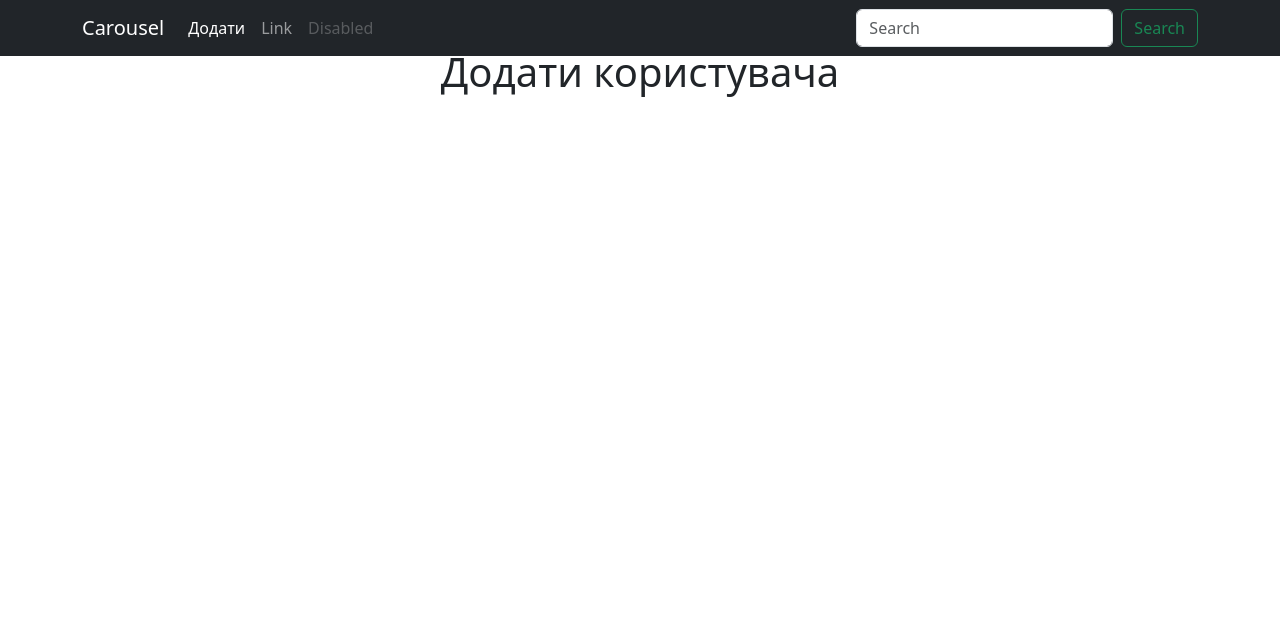
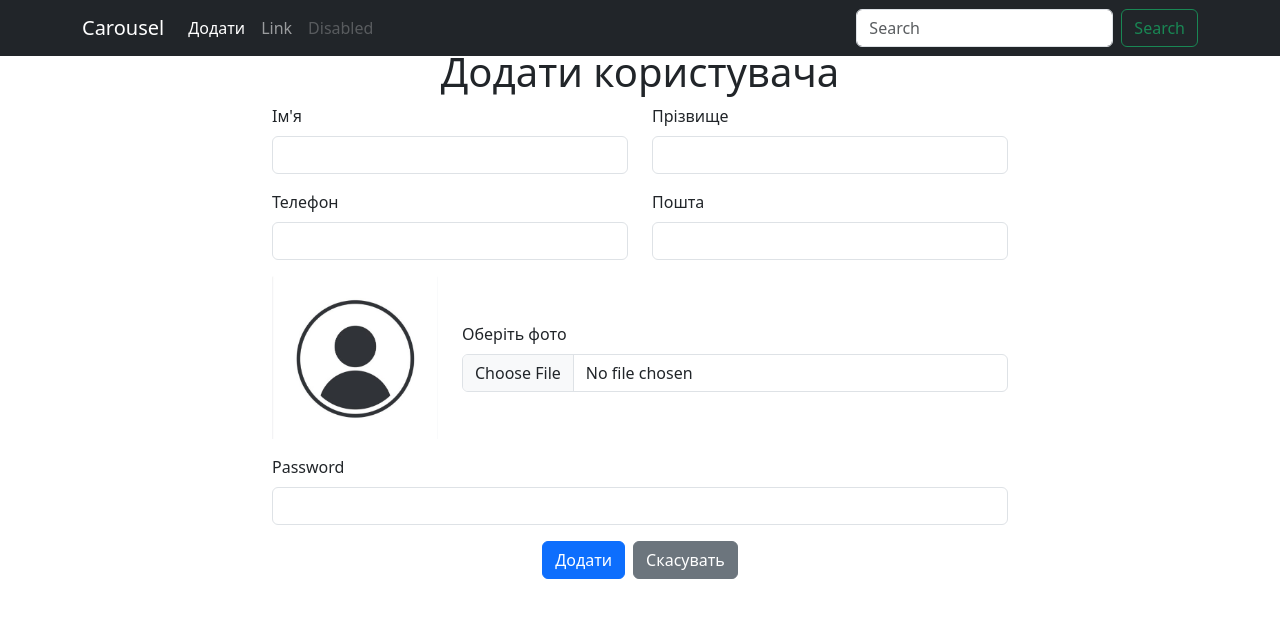
Before and after one commit to novakvova/HTML_JavaScript_NPR211, a plain HTML site: page 1.Simple HTML/create.html in a window 1280 px wide. Drawn offline with Linux system fonts and the light colour scheme.

Commit message:
Begin working forms validate

```diff
--- a/1.Simple HTML/create.html
+++ b/1.Simple HTML/create.html
@@ -12,11 +12,107 @@
 </head>
 <body>
 <script>loadDOM("/partials/header.html")</script>
-<main class="my-container">
-    <h1 class="my-center">Додати користувача</h1>
+<main class="container">
+    <h1 class="text-center">Додати користувача</h1>
+    <div class="row">
+        <form class="offset-md-1 col-md-10 offset-lg-2 col-lg-8 offset-xxl-3 col-xxl-6 needs-validation" novalidate>
+            <div class="row">
+                <div class="col-md-6">
+                    <div class="mb-3">
+                        <label for="firstName" class="form-label">Ім'я</label>
+                        <input type="text" class="form-control" id="firstName" required>
+                        <div class="invalid-feedback">
+                            Вкажіть ім'я
+                        </div>
+                    </div>
+                </div>
+                <div class="col-md-6">
+                    <div class="mb-3">
+                        <label for="lastName" class="form-label">Прізвище</label>
+                        <input type="text" class="form-control" id="lastName" required>
+                        <div class="invalid-feedback">
+                            Вкажіть прізвище
+                        </div>
+                    </div>
+                </div>
+            </div>
+
+            <div class="row">
+                <div class="col-md-6">
+                    <div class="mb-3">
+                        <label for="phone" class="form-label">Телефон</label>
+                        <input type="text" class="form-control" id="phone" required>
+                        <div class="invalid-feedback">
+                            Вкажіть телефон
+                        </div>
+                    </div>
+                </div>
+                <div class="col-md-6">
+                    <div class="mb-3">
+                        <label for="email" class="form-label">Пошта</label>
+                        <input type="email" class="form-control" id="email" required>
+                        <div class="invalid-feedback">
+                            Вкажіть пошту
+                        </div>
+                    </div>
+                </div>
+            </div>
+
+            <div class="row mb-3 d-flex align-items-center">
+                <div class="col-md-3">
+                    <img class="img-fluid" src="/images/user.jpg" alt="фото">
+                </div>
+                <div class="col-md-9">
+                    <div class="">
+                        <label for="userFile" class="form-label">Оберіть фото</label>
+                        <input class="form-control" type="file" id="userFile" required>
+                        <div class="invalid-feedback">
+                            Оберіть фото
+                        </div>
+                    </div>
+                </div>
+            </div>
+
+            <div class="mb-3">
+                <label for="password" class="form-label">Password</label>
+                <input type="password" class="form-control" id="password" required>
+                <div class="invalid-feedback">
+                    Вкажіть пароль
+                </div>
+            </div>
+
+            <div class="d-flex justify-content-center">
+                <button type="submit" class="btn btn-primary me-2">Додати</button>
+                <a href="/" class="btn btn-secondary">Скасувать</a>
+            </div>
+
+        </form>
+    </div>
 </main>
 </body>
 
 <script src="/js/bootstrap.bundle.min.js"></script>
 
+<script>
+    // Example starter JavaScript for disabling form submissions if there are invalid fields
+    (() => {
+        'use strict'
+
+        // Fetch all the forms we want to apply custom Bootstrap validation styles to
+        const forms = document.querySelectorAll('.needs-validation')
+
+        // Loop over them and prevent submission
+        Array.from(forms).forEach(form => {
+            form.addEventListener('submit', event => {
+                if (!form.checkValidity()) {
+                    event.preventDefault()
+                    event.stopPropagation()
+                }
+
+                form.classList.add('was-validated')
+            }, false)
+        })
+    })()
+</script>
+
 </html>
--- a/1.Simple HTML/partials/header.html
+++ b/1.Simple HTML/partials/header.html
@@ -1,7 +1,7 @@
 <header>
     <nav class="navbar navbar-expand-md navbar-dark fixed-top bg-dark">
         <div class="container">
-            <a class="navbar-brand" href="#">Carousel</a>
+            <a class="navbar-brand" href="/">Carousel</a>
             <button class="navbar-toggler" type="button" data-bs-toggle="collapse" data-bs-target="#navbarCollapse" aria-controls="navbarCollapse" aria-expanded="false" aria-label="Toggle navigation">
                 <span class="navbar-toggler-icon"></span>
             </button>
```
Also changed, not shown: 1.Simple HTML/images/user.jpg (added).
